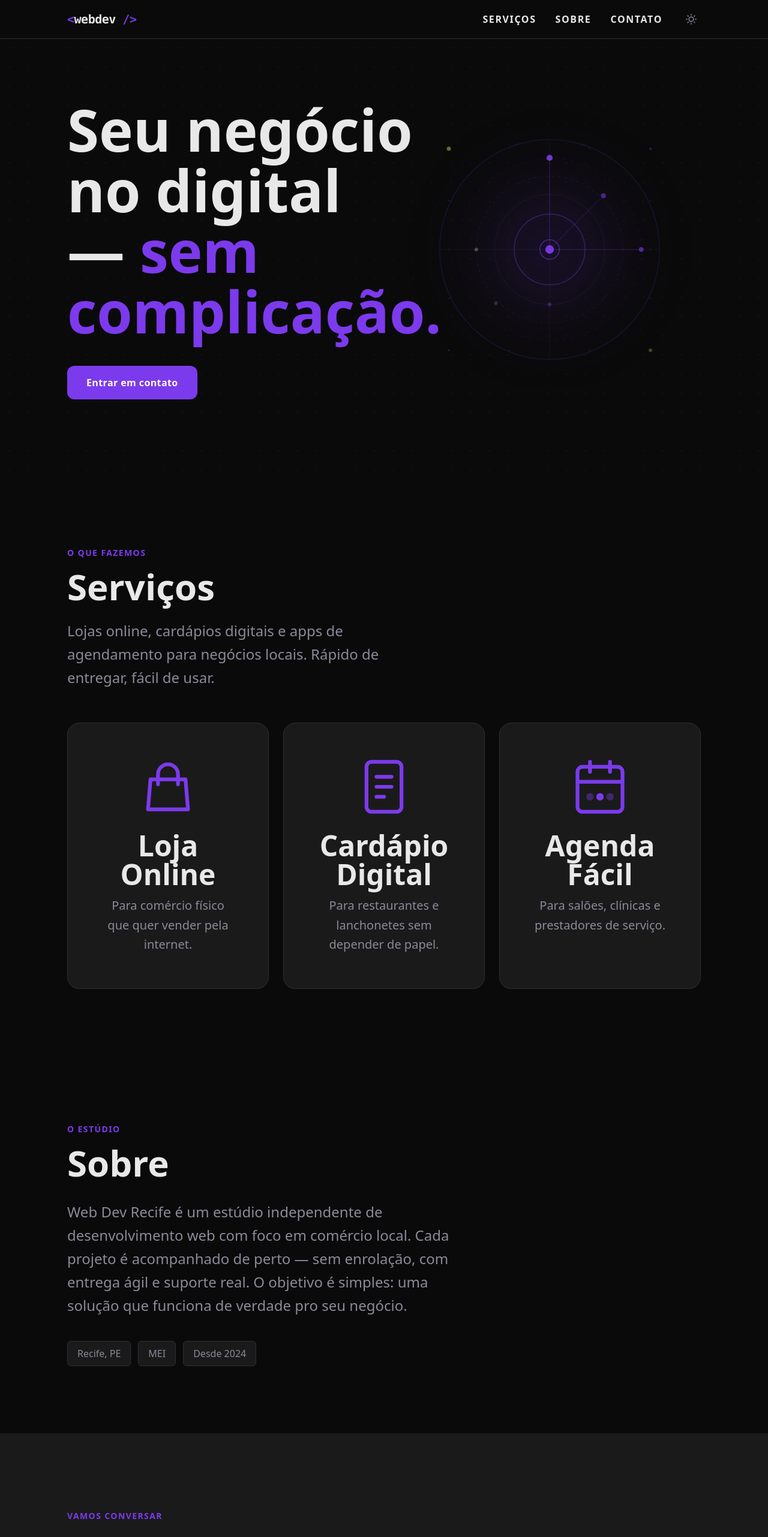
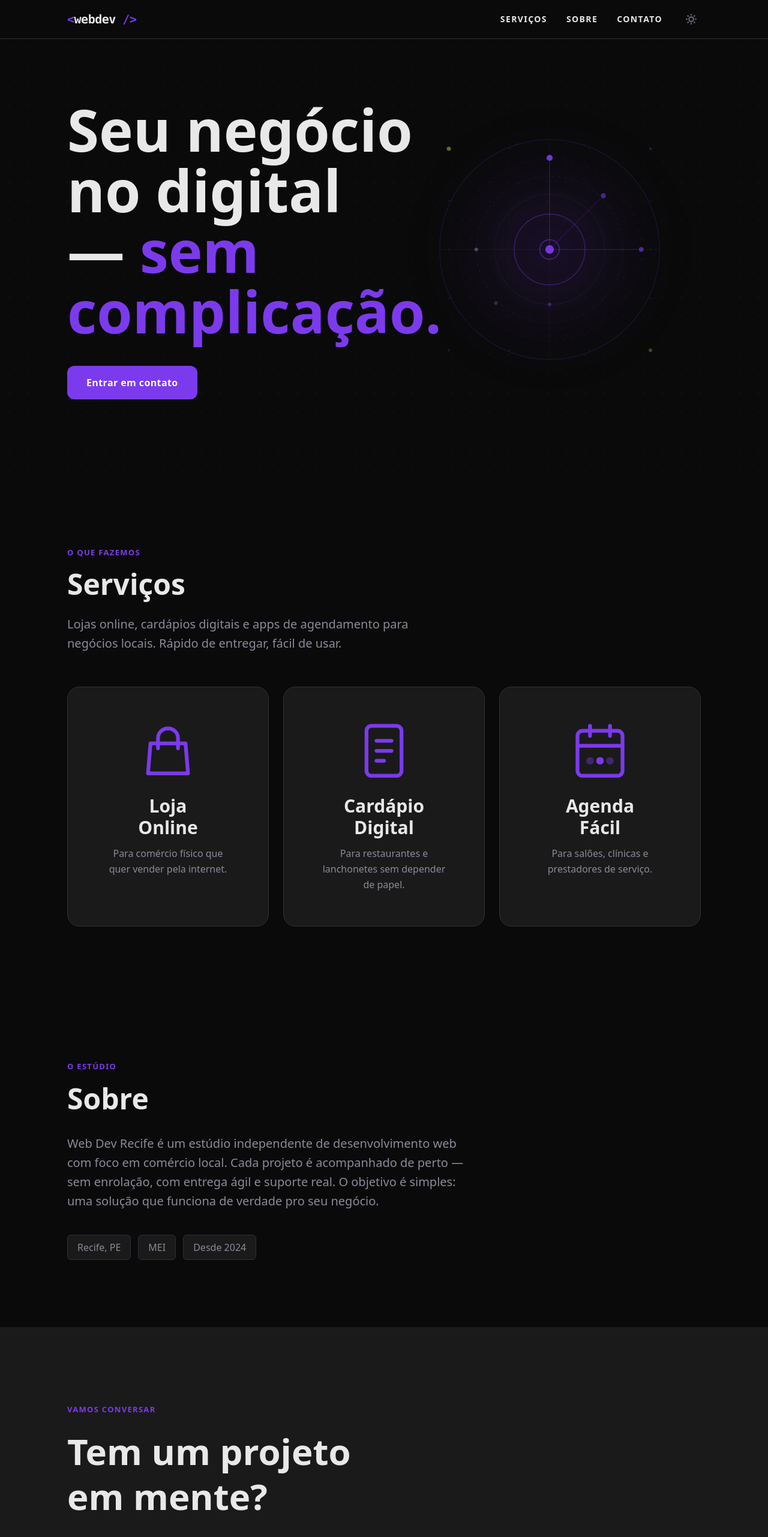
Before and after one commit to dayvsonmarques/webdev.recife.br, a Next.js app: page / in a window 1280 px wide. Shown: the top 2563 px of the page at 60% size. Built offline with nearby package versions, Linux system fonts and the light colour scheme.

Commit message:
style(typography): add fluid type scale and apply across pages

```diff
--- a/app/globals.scss
+++ b/app/globals.scss
@@ -5,6 +5,20 @@
 @theme {
   --font-syne : var(--font-syne-var), sans-serif;
   --font-dm   : var(--font-dm-var), sans-serif;
+
+  // Escala tipográfica fluida — use só estes tamanhos nos componentes.
+  --text-display               : clamp(2.75rem, 1.6rem + 4.6vw, 5rem);
+  --text-display--line-height  : 1.05;
+  --text-title                 : clamp(2.25rem, 1.5rem + 3vw, 3.75rem);
+  --text-title--line-height    : 1.1;
+  --text-heading               : clamp(2rem, 1.5rem + 2vw, 3rem);
+  --text-heading--line-height  : 1.15;
+  --text-subheading            : clamp(1.5rem, 1.3rem + 0.8vw, 1.875rem);
+  --text-subheading--line-height : 1.2;
+  --text-lead                  : clamp(1.125rem, 1.05rem + 0.3vw, 1.25rem);
+  --text-lead--line-height     : 1.6;
+  --text-eyebrow               : 0.8125rem;
+  --text-eyebrow--line-height  : 1.4;
 }
 
 // ── Dark Mode (padrão) ────────────────────────────────────
--- a/app/not-found.tsx
+++ b/app/not-found.tsx
@@ -9,19 +9,19 @@ export default function NotFound() {
 
       <section className="min-h-screen flex flex-col justify-center items-center text-center pt-28 pb-20 px-6">
         <p
-          className="text-sm font-bold tracking-widest uppercase mb-4"
+          className="text-eyebrow font-bold tracking-widest uppercase mb-4"
           style={{ color: 'var(--color-accent)' }}
         >
           404
         </p>
         <h1
-          className="font-syne text-4xl md:text-5xl font-extrabold mb-6"
+          className="font-syne text-heading font-extrabold mb-6"
           style={{ color: 'var(--color-text-primary)' }}
         >
           Página não encontrada
         </h1>
         <p
-          className="text-lg leading-relaxed mb-10 max-w-md"
+          className="text-lead mb-10 max-w-md"
           style={{ color: 'var(--color-text-muted)' }}
         >
           O endereço que você tentou acessar não existe ou foi movido.
--- a/components/About.tsx
+++ b/components/About.tsx
@@ -19,7 +19,7 @@ export function About() {
     >
       <div className="max-w-6xl mx-auto px-6 md:px-8 lg:px-12">
         <p
-          className="text-sm font-bold tracking-widest uppercase mb-4"
+          className="text-eyebrow font-bold tracking-widest uppercase mb-4"
           style={{ color: 'var(--color-accent)' }}
         >
           O estúdio
@@ -27,14 +27,14 @@ export function About() {
 
         <div className="max-w-2xl">
           <h2
-            className="font-syne text-5xl md:text-6xl font-bold mb-8"
+            className="font-syne text-heading font-bold mb-8"
             style={{ color: 'var(--color-text-primary)' }}
           >
             Sobre
           </h2>
 
           <p
-            className="text-xl md:text-2xl leading-relaxed mb-10"
+            className="text-lead mb-10"
             style={{ color: 'var(--color-text-muted)' }}
           >
             Web Dev Recife é um estúdio independente de desenvolvimento web com foco em comércio
--- a/components/Contact.tsx
+++ b/components/Contact.tsx
@@ -18,21 +18,21 @@ export function Contact() {
     >
       <div className="max-w-6xl mx-auto px-6 md:px-8 lg:px-12">
         <p
-          className="text-sm font-bold tracking-widest uppercase mb-6"
+          className="text-eyebrow font-bold tracking-widest uppercase mb-6"
           style={{ color: 'var(--color-accent)' }}
         >
           Vamos conversar
         </p>
 
         <h2
-          className="font-syne text-5xl md:text-6xl lg:text-7xl font-extrabold leading-tight mb-6 max-w-xl"
+          className="font-syne text-title font-extrabold leading-tight mb-6 max-w-xl"
           style={{ color: 'var(--color-text-primary)' }}
         >
           Tem um projeto em mente?
         </h2>
 
         <p
-          className="text-2xl md:text-3xl mb-12 max-w-md"
+          className="text-lead mb-12 max-w-md"
           style={{ color: 'var(--color-text-muted)' }}
         >
           Conta o que você precisa.
--- a/components/Header.tsx
+++ b/components/Header.tsx
@@ -38,7 +38,7 @@ export function Header() {
                 <Link
                   key={link.href}
                   href={link.href}
-                  className="text-base font-bold uppercase tracking-widest transition-colors"
+                  className="text-sm font-bold uppercase tracking-widest transition-colors"
                   style={{ color: 'var(--color-text-primary)' }}
                   onMouseEnter={e => (e.currentTarget.style.color = 'var(--color-accent)')}
                   onMouseLeave={e => (e.currentTarget.style.color = 'var(--color-text-primary)')}
--- a/components/MobileMenu.tsx
+++ b/components/MobileMenu.tsx
@@ -46,7 +46,7 @@ export function MobileMenu({ isOpen, onClose }: MobileMenuProps) {
             key={link.href}
             href={link.href}
             onClick={onClose}
-            className="font-syne text-4xl font-bold uppercase tracking-widest transition-all duration-300"
+            className="font-syne text-heading font-bold uppercase tracking-widest transition-all duration-300"
             style={{
               color: 'var(--color-text-primary)',
               transform: isOpen ? 'translateY(0)' : 'translateY(16px)',
--- a/components/Pricing.tsx
+++ b/components/Pricing.tsx
@@ -56,7 +56,7 @@ export function PlanCard({
 
       <div>
         <p
-          className="text-sm font-bold uppercase tracking-widest mb-4"
+          className="text-eyebrow font-bold uppercase tracking-widest mb-4"
           style={{ color: highlighted ? 'var(--color-accent)' : 'var(--color-text-muted)' }}
         >
           {name}
@@ -70,7 +70,7 @@ export function PlanCard({
             R$
           </span>
           <span
-            className="font-syne text-5xl font-extrabold leading-none"
+            className="font-syne text-heading font-extrabold leading-none"
             style={{ color: 'var(--color-text-primary)' }}
           >
             {price}
@@ -134,19 +134,19 @@ export function Pricing() {
     >
       <div className="max-w-6xl mx-auto px-6 md:px-8 lg:px-12">
         <p
-          className="text-sm font-bold tracking-widest uppercase mb-4"
+          className="text-eyebrow font-bold tracking-widest uppercase mb-4"
           style={{ color: 'var(--color-accent)' }}
         >
           Investimento
         </p>
         <h2
-          className="font-syne text-5xl md:text-6xl font-bold mb-4"
+          className="font-syne text-heading font-bold mb-4"
           style={{ color: 'var(--color-text-primary)' }}
         >
           Planos
         </h2>
         <p
-          className="text-xl mb-14 max-w-md"
+          className="text-lead mb-14 max-w-md"
           style={{ color: 'var(--color-text-muted)' }}
         >
           7 dias grátis para testar. Sem contrato de fidelidade, cancele quando quiser.
--- a/components/Projects.tsx
+++ b/components/Projects.tsx
@@ -82,7 +82,7 @@ function ProjectCard({
       <BrowserMockup color={mockupColor} accent={accentColor} />
 
       <span
-        className="text-sm font-bold tracking-widest uppercase"
+        className="text-eyebrow font-bold tracking-widest uppercase"
         style={{ color: 'var(--color-accent)' }}
       >
         {segment}
@@ -128,13 +128,13 @@ export function Projects() {
     >
       <div className="max-w-6xl mx-auto px-6 md:px-8 lg:px-12">
         <p
-          className="text-sm font-bold tracking-widest uppercase mb-4"
+          className="text-eyebrow font-bold tracking-widest uppercase mb-4"
           style={{ color: 'var(--color-accent)' }}
         >
           Cases reais
         </p>
         <h2
-          className="font-syne text-5xl md:text-6xl font-bold mb-14"
+          className="font-syne text-heading font-bold mb-14"
           style={{ color: 'var(--color-text-primary)' }}
         >
           Projetos
--- a/components/Services.tsx
+++ b/components/Services.tsx
@@ -29,7 +29,7 @@ function ServiceCard({
 
       <div>
         <h3
-          className="font-syne text-5xl font-bold mb-3"
+          className="font-syne text-subheading font-bold mb-3"
           style={{ color: 'var(--color-text-primary)' }}
         >
           {title.split(' ').map((word) => (
@@ -38,7 +38,7 @@ function ServiceCard({
             </span>
           ))}
         </h3>
-        <p className="text-xl leading-relaxed" style={{ color: 'var(--color-text-muted)' }}>
+        <p className="text-base leading-relaxed" style={{ color: 'var(--color-text-muted)' }}>
           {summary}
         </p>
       </div>
@@ -61,19 +61,19 @@ export function Services() {
     >
       <div className="max-w-6xl mx-auto px-6 md:px-8 lg:px-12">
         <p
-          className="text-sm font-bold tracking-widest uppercase mb-4"
+          className="text-eyebrow font-bold tracking-widest uppercase mb-4"
           style={{ color: 'var(--color-accent)' }}
         >
           O que fazemos
         </p>
         <h2
-          className="font-syne text-5xl md:text-6xl font-bold mb-6"
+          className="font-syne text-heading font-bold mb-6"
           style={{ color: 'var(--color-text-primary)' }}
         >
           Serviços
         </h2>
         <p
-          className="text-xl md:text-2xl leading-relaxed mb-14 max-w-xl"
+          className="text-lead mb-14 max-w-xl"
           style={{ color: 'var(--color-text-muted)' }}
         >
           Lojas online, cardápios digitais e apps de agendamento para negócios locais. Rápido de entregar, fácil de usar.
```
Also changed, not shown: app/servicos/[slug]/page.tsx (+12 -12 lines).
